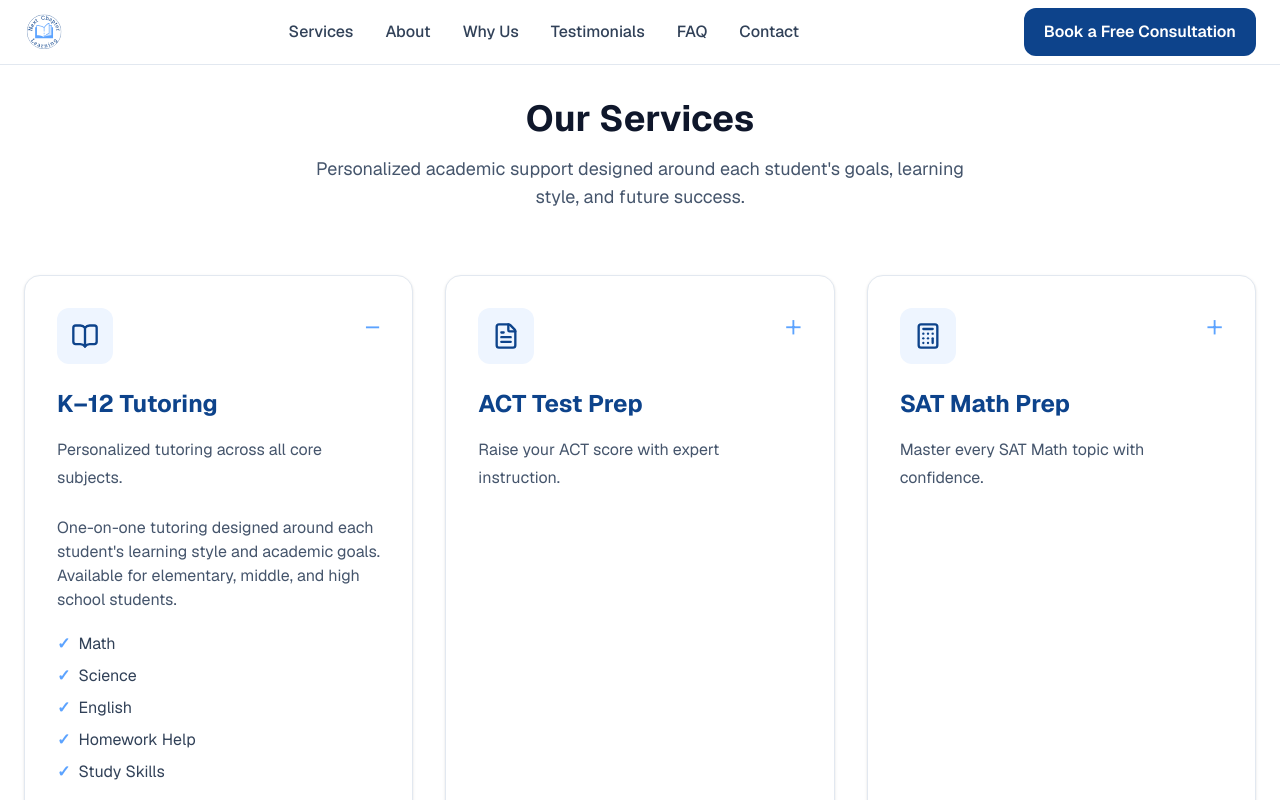
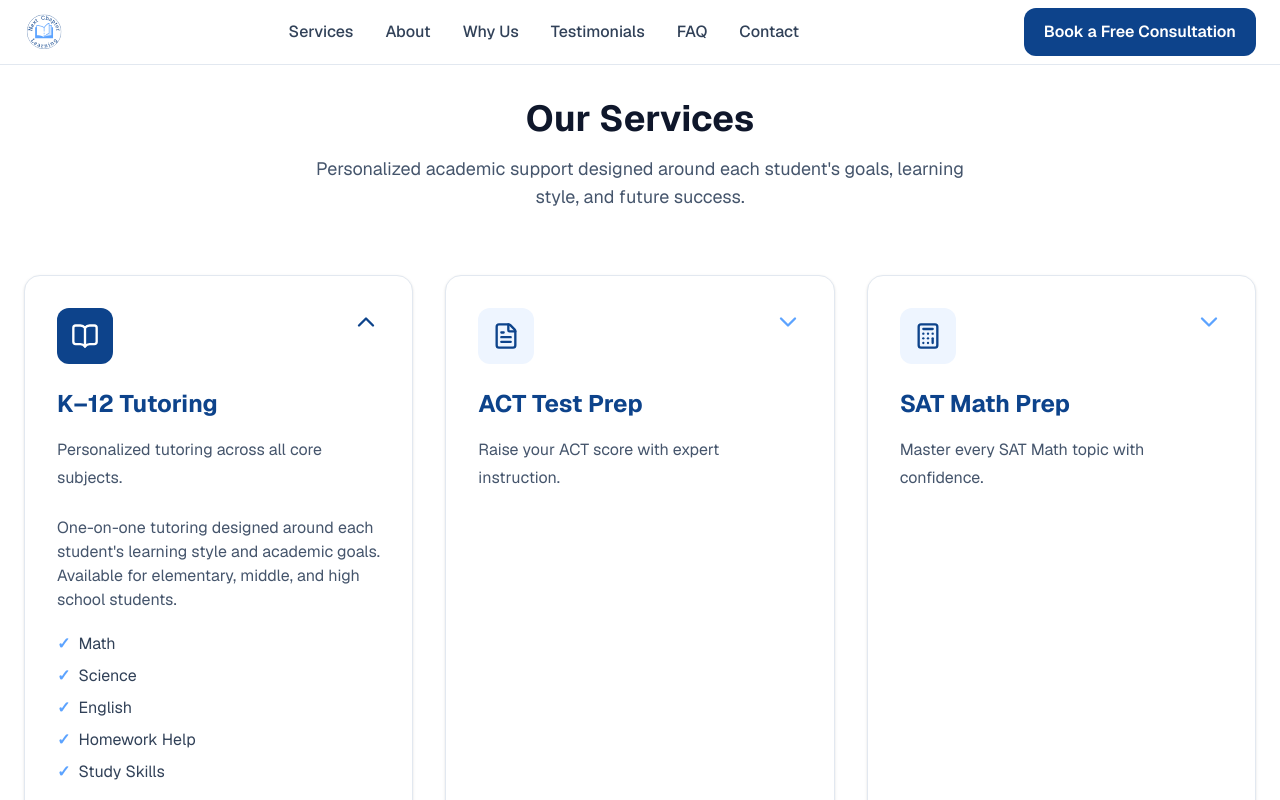
Before and after one commit to yaalinilakhani/next-chapter-learning, a Next.js app: page / in a window 1280 px wide. Both pictures are taken after a click on the element 218 px from the left and 1166 px from the top of the page. Shown: the part 766-1566 px from the top of the page. Built offline with nearby package versions, Linux system fonts and the light colour scheme.

Commit message:
Changed to chevron

```diff
--- a/components/Services.tsx
+++ b/components/Services.tsx
@@ -4,9 +4,10 @@ import { useState } from "react";
 import {
   BookOpen,
   FileText,
-  Calculator,
+ Calculator,
   PenTool,
   GraduationCap,
+  ChevronDown,
 } from "lucide-react";
 
 const services = [
@@ -89,6 +90,7 @@ const services = [
 
 export default function Services() {
   const [openCard, setOpenCard] = useState<number | null>(null);
+  const [hoveredCard, setHoveredCard] = useState<number | null>(null);
 
   return (
     <section id="services" className="bg-white py-24">
@@ -107,7 +109,10 @@ export default function Services() {
         <div className="mt-16 grid gap-8 md:grid-cols-2 lg:grid-cols-3">
           {services.map((service, index) => {
             const Icon = service.icon;
+
             const isOpen = openCard === index;
+            const isHovered = hoveredCard === index;
+            const expanded = isOpen || isHovered;
 
             return (
               <div
@@ -115,20 +120,36 @@ export default function Services() {
                 onClick={() =>
                   setOpenCard(isOpen ? null : index)
                 }
-                className="group cursor-pointer overflow-hidden rounded-2xl border border-slate-200 bg-white p-8 shadow-sm transition-all duration-300 hover:-translate-y-2 hover:border-[#5CA3FF] hover:shadow-2xl"
+                onMouseEnter={() => setHoveredCard(index)}
+                onMouseLeave={() => setHoveredCard(null)}
+                className="cursor-pointer overflow-hidden rounded-2xl border border-slate-200 bg-white p-8 shadow-sm transition-all duration-300 hover:-translate-y-2 hover:border-[#5CA3FF] hover:shadow-2xl"
               >
                 {/* Top */}
                 <div className="flex items-start justify-between">
-                  <div className="mb-6 flex h-14 w-14 items-center justify-center rounded-xl bg-[#EEF5FF] transition group-hover:bg-[#0D438B]">
+                  <div
+                    className={`mb-6 flex h-14 w-14 items-center justify-center rounded-xl transition-all duration-300 ${
+                      expanded
+                        ? "bg-[#0D438B]"
+                        : "bg-[#EEF5FF]"
+                    }`}
+                  >
                     <Icon
-                      className="h-7 w-7 text-[#0D438B] transition group-hover:text-white"
+                      className={`h-7 w-7 transition-all duration-300 ${
+                        expanded
+                          ? "text-white"
+                          : "text-[#0D438B]"
+                      }`}
                       strokeWidth={2}
                     />
                   </div>
 
-                  <span className="text-3xl font-light text-[#5CA3FF] transition-transform duration-300">
-                    {isOpen ? "−" : "+"}
-                  </span>
+                  <ChevronDown
+                    className={`h-7 w-7 transition-all duration-300 ${
+                      expanded
+                        ? "rotate-180 text-[#0D438B]"
+                        : "text-[#5CA3FF]"
+                    }`}
+                  />
                 </div>
 
                 <h3 className="text-2xl font-bold text-[#0D438B]">
@@ -139,12 +160,11 @@ export default function Services() {
                   {service.short}
                 </p>
 
-                {/* Expandable Content */}
                 <div
                   className={`overflow-hidden transition-all duration-500 ${
-                    isOpen
-                      ? "max-h-[600px] opacity-100 mt-6"
-                      : "max-h-0 opacity-0 group-hover:max-h-[600px] group-hover:opacity-100 group-hover:mt-6"
+                    expanded
+                      ? "mt-6 max-h-[600px] opacity-100"
+                      : "max-h-0 opacity-0"
                   }`}
                 >
                   <p className="text-slate-600">
@@ -157,7 +177,9 @@ export default function Services() {
                         key={feature}
                         className="flex items-center gap-2 text-slate-700"
                       >
-                        <span className="text-[#5CA3FF] font-bold">✓</span>
+                        <span className="font-bold text-[#5CA3FF]">
+                          ✓
+                        </span>
                         {feature}
                       </li>
                     ))}
```
